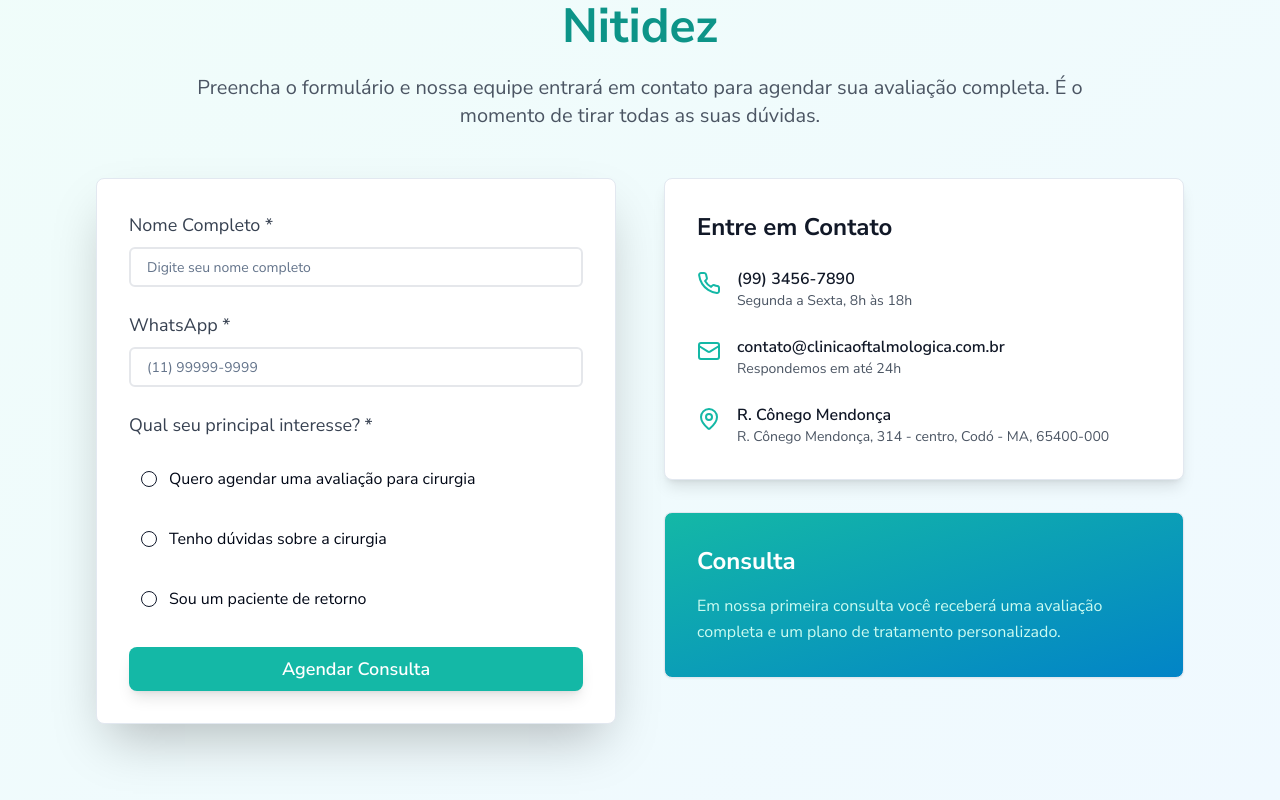
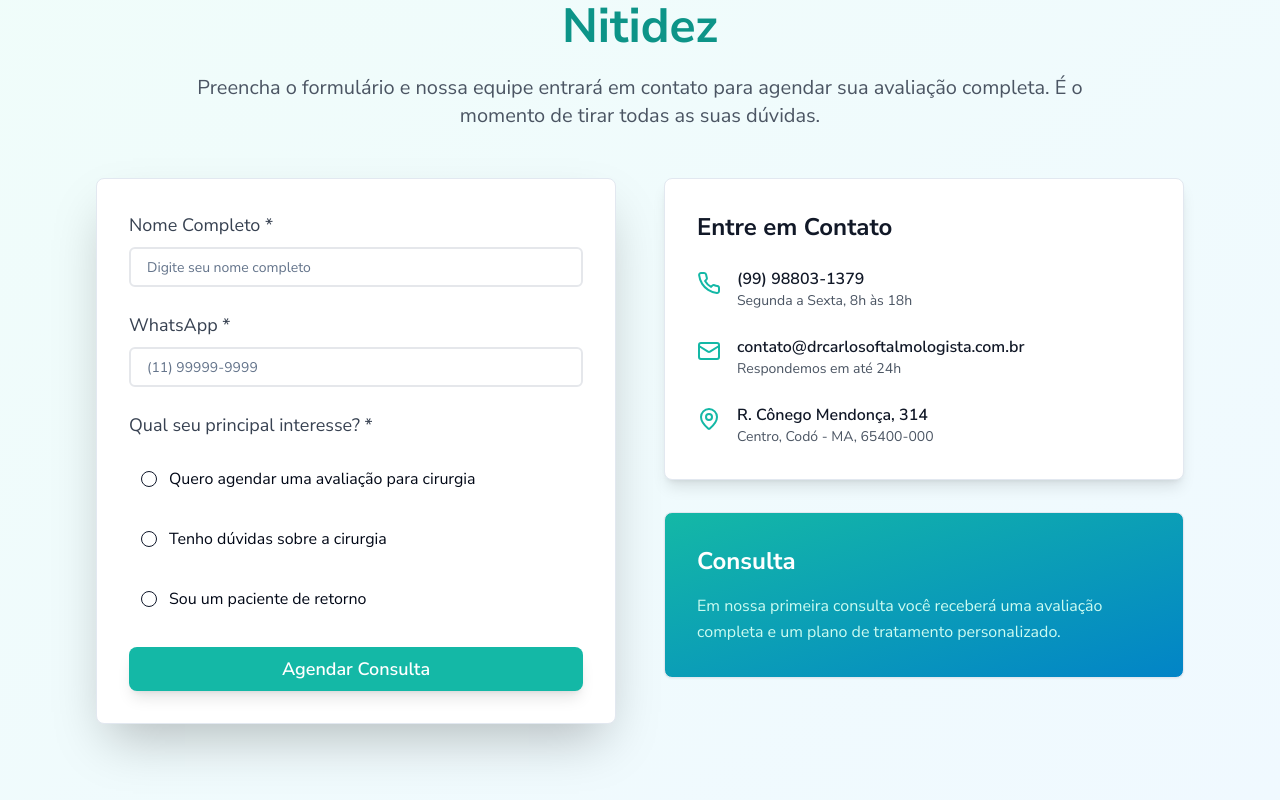
Before and after one commit to sandroinforsist/cataract-clarity-page, a React (Vite) app: page / in a window 1280 px wide. Shown: the part 3982-4782 px from the top of the page. Built offline with nearby package versions, Linux system fonts and the light colour scheme.

Commit message:
Visual edit in Lovable
Edited UI in Lovable

```diff
--- a/src/components/ContactSection.tsx
+++ b/src/components/ContactSection.tsx
@@ -161,22 +161,22 @@ const ContactSection = () => {
                 <div className="flex items-start space-x-4">
                   <Phone className="text-teal-500 mt-1 flex-shrink-0" size={24} />
                   <div className="min-w-0 flex-1">
-                    <div className="font-semibold text-gray-900 break-words">(99) 3456-7890</div>
+                    <div className="font-semibold text-gray-900 break-words">(99) 98803-1379</div>
                     <div className="text-gray-600 text-sm">Segunda a Sexta, 8h às 18h</div>
                   </div>
                 </div>
                 <div className="flex items-start space-x-4">
                   <Mail className="text-teal-500 mt-1 flex-shrink-0" size={24} />
                   <div className="min-w-0 flex-1">
-                    <div className="font-semibold text-gray-900 break-words">contato@clinicaoftalmologica.com.br</div>
+                    <div className="font-semibold text-gray-900 break-words">contato@drcarlosoftalmologista.com.br</div>
                     <div className="text-gray-600 text-sm">Respondemos em até 24h</div>
                   </div>
                 </div>
                 <div className="flex items-start space-x-4">
                   <MapPin className="text-teal-500 mt-1 flex-shrink-0" size={24} />
                   <div className="min-w-0 flex-1">
-                    <div className="font-semibold text-gray-900 break-words">R. Cônego Mendonça</div>
-                    <div className="text-gray-600 text-sm">R. Cônego Mendonça, 314 - centro, Codó - MA, 65400-000</div>
+                    <div className="font-semibold text-gray-900 break-words">R. Cônego Mendonça, 314</div>
+                    <div className="text-gray-600 text-sm">Centro, Codó - MA, 65400-000</div>
                   </div>
                 </div>
               </div>
```
